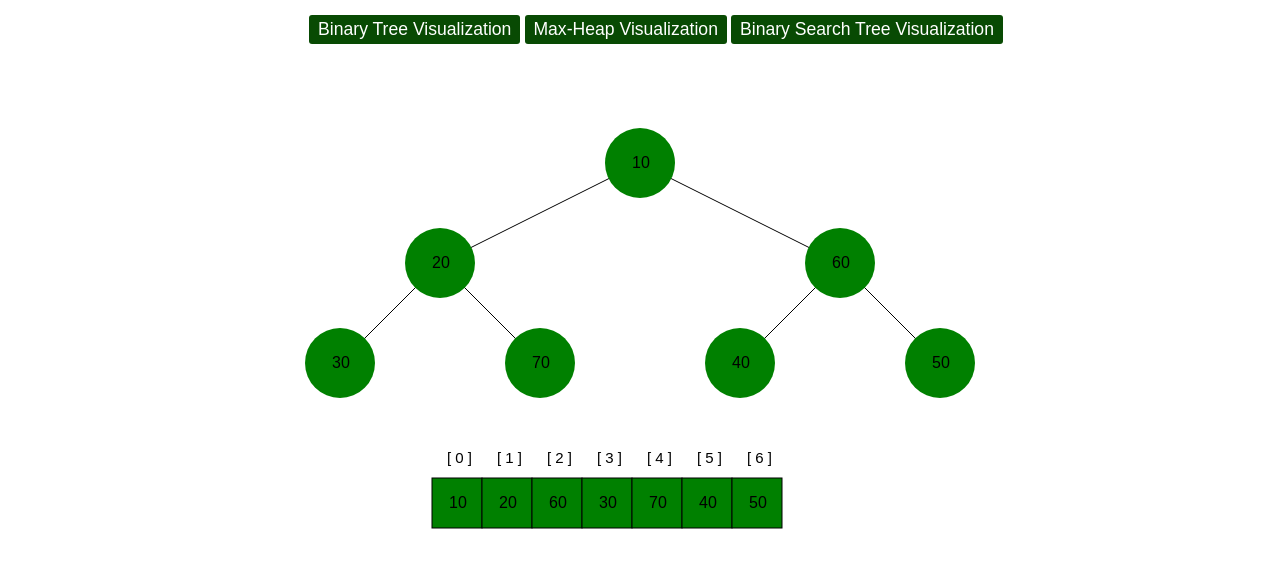
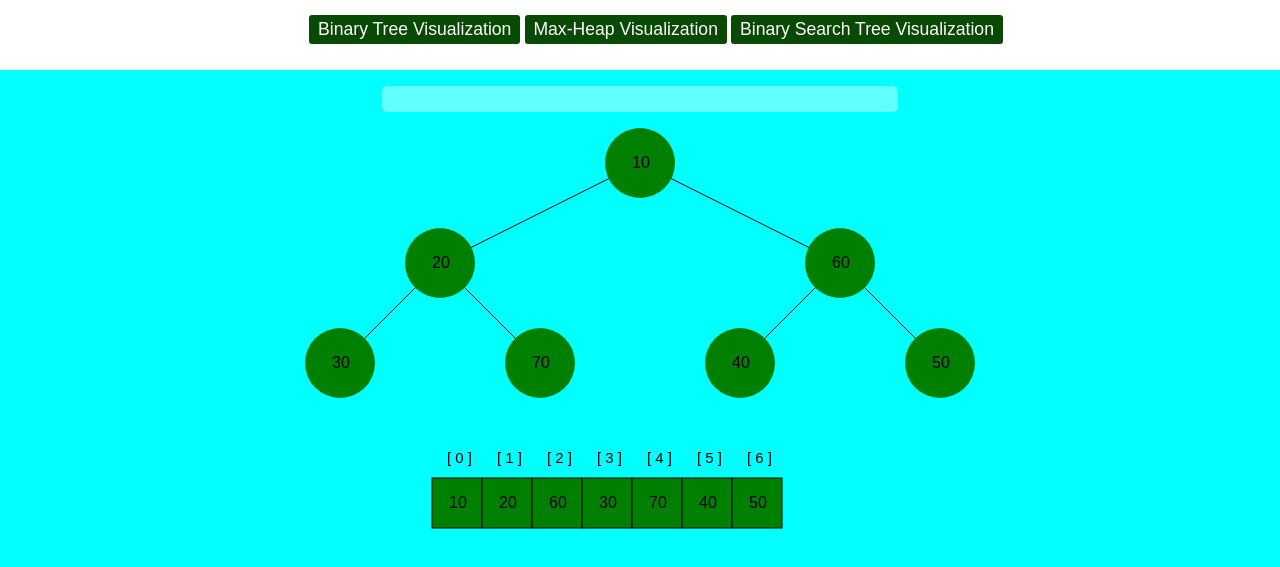
Before and after one commit to SatyamSingh343/Binary-Tree-Visualiser, a plain HTML site: page index.html in a window 1280 px wide. Shown: the part 99-666 px from the top of the page. Drawn offline with nearby package versions, Linux system fonts and the light colour scheme.

Commit message:
changes in css file

```diff
--- a/style.css
+++ b/style.css
@@ -4,7 +4,7 @@ html {
 }
 
 body {
-  background-color: rgb(255, 255, 255);
+  background-color:cyan;
   text-align: center;
   font-family: Arial, Helvetica, sans-serif;
   margin: 0;
```
